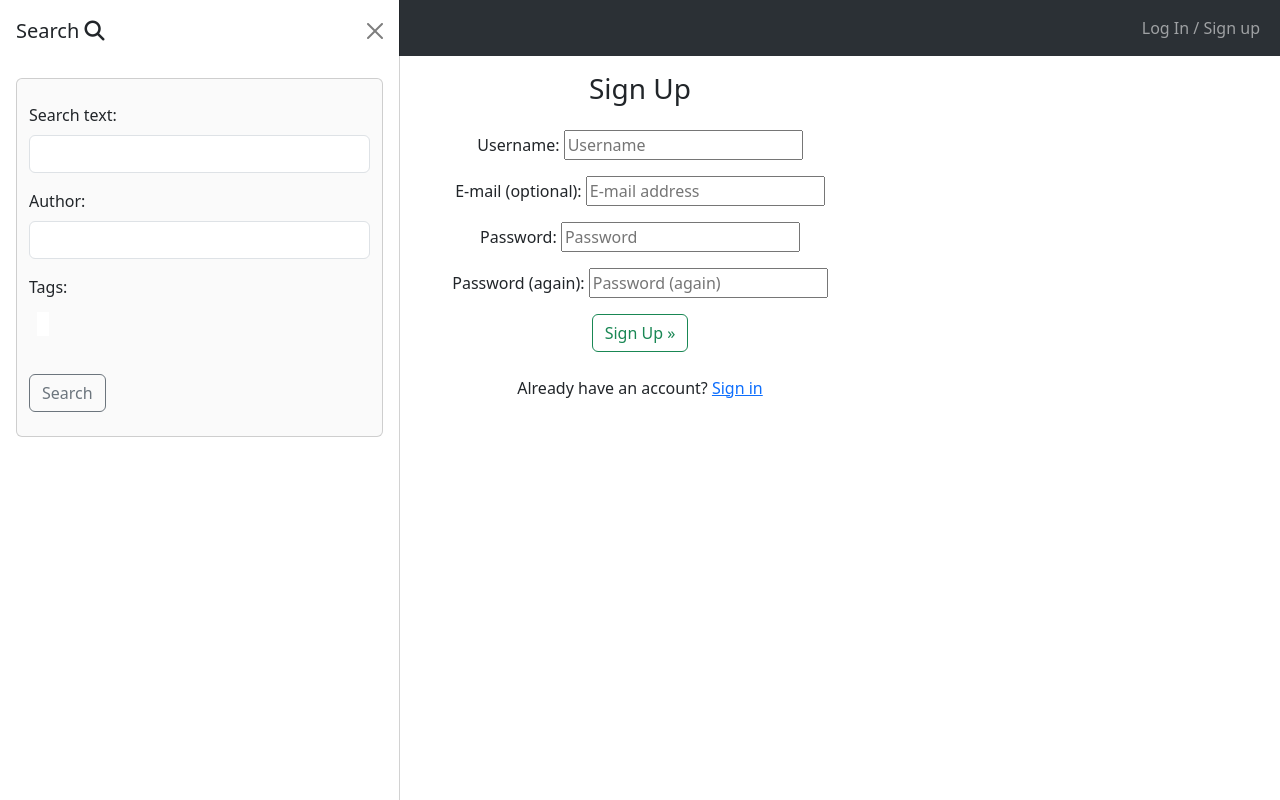
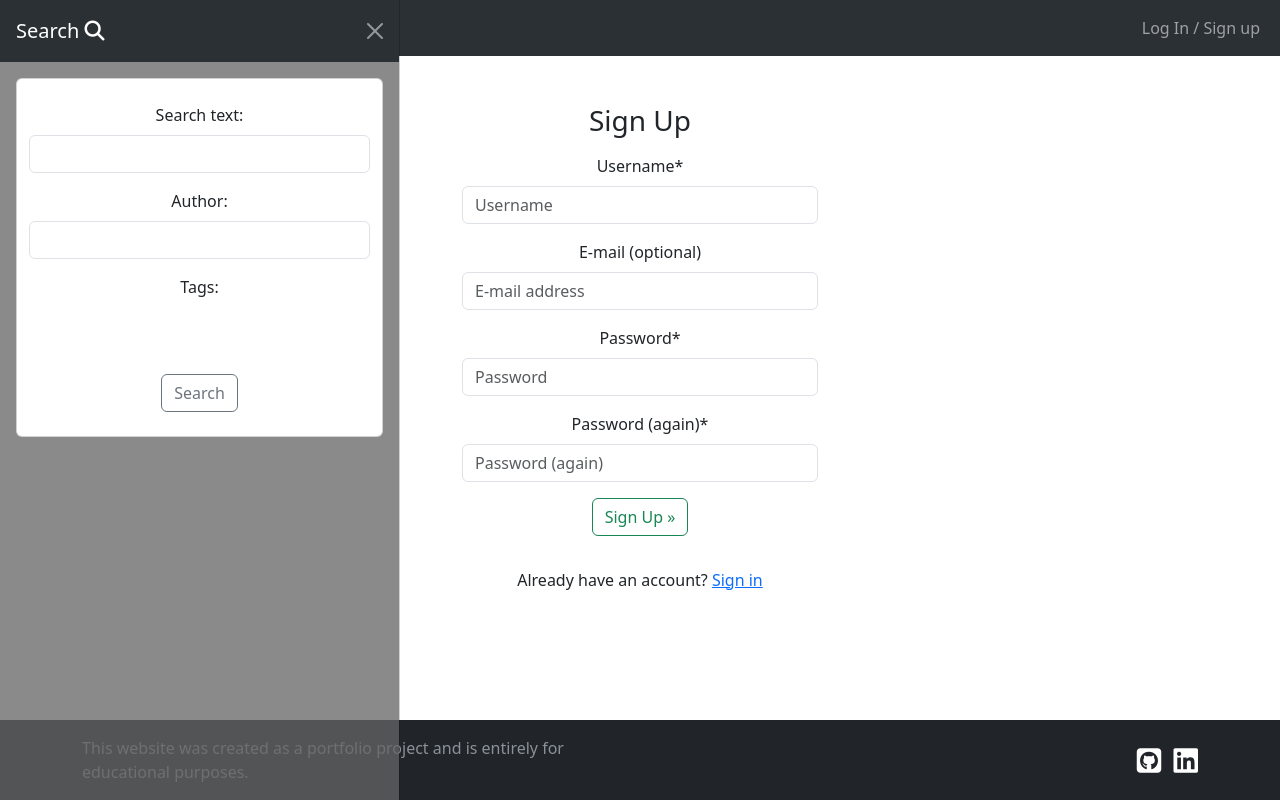
Before and after one commit to AndreeeasN/pp4-empty-thoughts, a Django app: page /accounts/signup/ in a window 1280 px wide, after a click on "Search". Run offline with Django 3.2, Linux system fonts and the light colour scheme; data that the repository does not hold is empty; some libraries are stand-ins or nearby versions.

Commit message:
Add footer, adjust margins of all elements

```diff
--- a/static/css/style.css
+++ b/static/css/style.css
@@ -1,10 +1,33 @@
-#button-logout {
+html{
+    height: 100%;
+}
+
+body{
+    min-height: 100%;
+    display: flex;
+    flex-direction: column;
+}
+
+#footer{
+    margin-top: auto;
+}
+
+#button-logout{
     color: red;
 }
 
-.thought-title, .thought-content {
+.thought-title, .thought-content{
     max-width: 100%;
     overflow-wrap: break-word;
+}
+
+.offcanvas-header{
+    color: white;
+    background-color: #2b3035;
+}
+
+.offcanvas, .offcanvas-body{
+    background-color: rgba(100, 100, 100, 0.5);
 }
 
 /* Tags, half-height buttons */
@@ -28,10 +51,6 @@
     flex-wrap: wrap;
 }
 
-.card{
-    background-color: rgb(250, 250, 250);
-}
-
 /* .select2-search { background-color: #00f; }
 .select2-search input { background-color: #00f; }
 .select2-selection--multiple { background-color: #00f !important; }
--- a/templates/account/logout.html
+++ b/templates/account/logout.html
@@ -6,9 +6,9 @@
 
 {% block content %}
 <!-- Sample code taken from Code Institute "I Think Therefore I blog" codealong project -->
-<div class="container">
+<div class="container text-center">
     <div class="row">
-        <div class="col-md-8 mt-3 offset-md-2">
+        <div class="col-md-8 mt-3 offset-md-2 py-4">
             <h3>{% trans "Sign Out" %}</h3>
             <br>
             <p>{% trans 'Are you sure you want to sign out?' %}</p>
--- a/templates/account/signup.html
+++ b/templates/account/signup.html
@@ -1,6 +1,7 @@
 {% extends "base.html" %}
 
 {% load i18n %}
+{% load crispy_forms_tags %}
 
 {% block head_title %}{% trans "Signup" %}{% endblock %}
 
@@ -8,18 +9,11 @@
 <!-- Sample code taken from Code Institute "I Think Therefore I blog" codealong project -->
 <div class="container text-center">
     <div class="row">
-        <div class="col-md-8 mt-3 offset-md-2">
+        <div class="col-10 offset-1 col-md-4 offset-md-4 col-sm-6 offset-sm-3 pt-4">
             <h3>{% trans "Sign Up" %}</h3>
-        </div>
-    </div>
-    <div class="row">
-        <div class="col-md-8 mt-3 offset-md-2">
-            <form class="signup" id="signup_form" method="post" action="{% url 'account_signup' %}">
+            <form class="signup py-2" id="signup_form" method="post" action="{% url 'account_signup' %}">
                 {% csrf_token %}
-                {{ form.as_p }}
-                {% if redirect_field_value %}
-                <input type="hidden" name="{{ redirect_field_name }}" value="{{ redirect_field_value }}" />
-                {% endif %}
+                {{ form | crispy }}
                 <button class="btn btn-outline-success" type="submit">{% trans "Sign Up" %} &raquo;</button>
             </form>
             <br>
--- a/templates/base.html
+++ b/templates/base.html
@@ -70,9 +70,10 @@
   </nav>
 </header>
 
+<!-- Message box -->
 <div class="container">
   <div class="row">
-    <div class="col-md-6 offset-md-3 sticky-top">
+    <div class="col-lg-6 offset-lg-3 col-md-8 offset-md-2 mt-4">
       {% for message in messages %}
       <div class="alert {{ message.tags }} alert-dismissible fade show" id="msg" role="alert">
         {{ message | safe }}
@@ -91,8 +92,8 @@
   </main>
 
     <!-- Offcanvas search form -->
-  <div class="offcanvas offcanvas-start" data-bs-scroll="true" data-bs-backdrop="false" tabindex="-1" id="offcanvasScrolling" aria-labelledby="offcanvasScrollingLabel">
-    <div class="offcanvas-header">
+  <div class="offcanvas offcanvas-start text-center" data-bs-scroll="true" data-bs-backdrop="false" tabindex="-1" id="offcanvasScrolling" aria-labelledby="offcanvasScrollingLabel">
+    <div class="offcanvas-header" data-bs-theme="dark">
       <h5 class="offcanvas-title">Search <i class="fa-solid fa-magnifying-glass"></i></h5>
       <button type="button" class="btn-close" data-bs-dismiss="offcanvas" aria-label="Close"></button>
     </div>
@@ -113,6 +114,27 @@
   </div>
 </body>
 
+<!-- footer -->
+<footer id="footer" class="bg-dark py-3" data-bs-theme="dark">
+  <div class="container">
+    <div class="row align-items-center">
+      <div class="col-md-6">
+        <p class="text-body-secondary mb-0">This website was created as a portfolio project and is entirely for educational purposes.</p>
+      </div>
+      <div class="col-md-6">
+        <ul class="list-inline text-end mb-0">
+          <li class="list-inline-item">
+            <a class="fs-3 link-body-emphasis" href="https://github.com/AndreeeasN" target="_blank" aria-label="Link to Andreas Norberg Bergström's GitHub page (Opens in a new tab)"><i class="fa-brands fa-square-github"></i></a>
+          </li>
+          <li class="list-inline-item">
+            <a class="fs-3 link-body-emphasis" href="https://www.linkedin.com/in/andreas-norberg-bergstr%C3%B6m-69a79426a/" target="_blank" aria-label="Link to Andreas Norberg Bergström's LinkedIn page (Opens in a new tab)"><i class="fa-brands fa-linkedin"></i></a>
+          </li>
+        </ul>
+      </div>
+    </div>
+  </div>
+</footer>
+
 {{ form.media.js }}
 
 <!-- Bootstrap script -->
--- a/templates/thoughts/add_thought.html
+++ b/templates/thoughts/add_thought.html
@@ -11,8 +11,9 @@
 <script src="https://cdnjs.cloudflare.com/ajax/libs/jquery/3.5.1/jquery.min.js"></script>
 <link href="https://cdn.jsdelivr.net/npm/select2@4.1.0-rc.0/dist/css/select2.min.css" rel="stylesheet" />
 
-<div class="container">
-    <h1>Add new thought:</h1>
+<div class="row mt-4 mx-0">
+    <div class="col-10 offset-1 col-lg-4 offset-lg-4 col-md-6 offset-md-3">
+        <h1 class="text-center">Add new thought:</h1>
 
         <!-- Form to create new thought -->
         <form method="post" action="add">
@@ -24,6 +25,7 @@
                 </p>
             </div>
         </form>
+    </div>
     {{ form.media.js }}
 </div>
 
--- a/templates/users/view_user.html
+++ b/templates/users/view_user.html
@@ -4,8 +4,8 @@
 
 {% load static %}
 
-<div class="row">
-    <div class="col-8 offset-2">
+<div class="row mt-4 mx-0">
+    <div class="col-10 offset-1 col-lg-4 offset-lg-4 col-md-6 offset-md-3">
         <div class="card center">
             <div class="card-body">
                 <h2 class="card-title text-center">{{user_detail.get_username}}
```
Also changed, not shown: templates/account/login.html (+4 -7 lines), templates/thoughts/thought_detail.html (+6 -4 lines), templates/thoughts/view_thoughts.html (+4 -4 lines), thoughts/forms.py (+9 -0 lines). Lines whose indentation alone changed are shown as unchanged.
